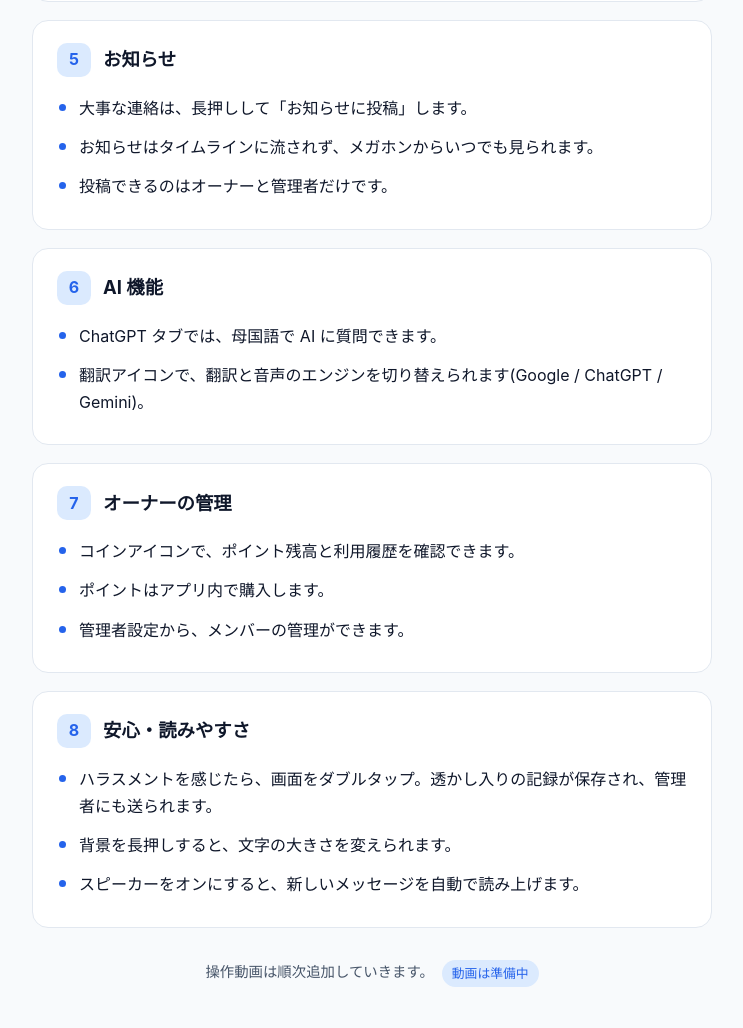
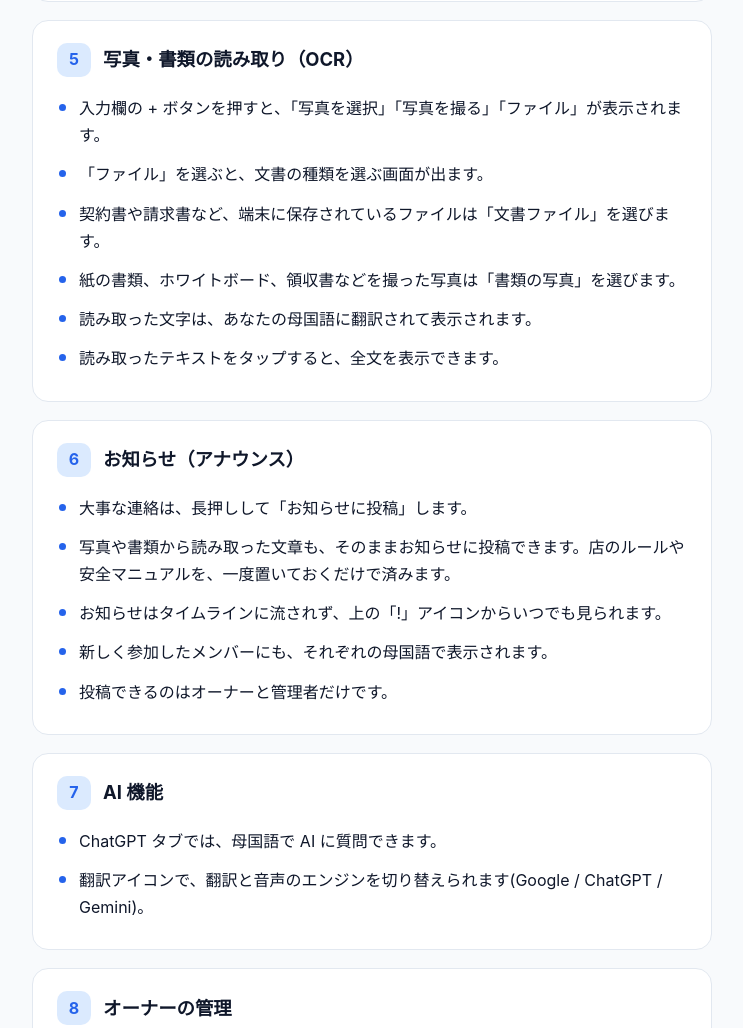
Before and after one commit to taaboo/transworks-web, a plain HTML site: page howto.html in a window 1280 px wide. Shown: the part 1737-2765 px from the top of the page, without its empty margins (268-1011 px from the left). Drawn offline with Linux system fonts and the light colour scheme.

Commit message:
Update howto.html

```diff
--- a/howto.html
+++ b/howto.html
@@ -150,28 +150,43 @@
     </div>
   </section>
 
-  <!-- 5 Announcements -->
+  <!-- 5 OCR -->
   <section class="step">
-    <h2><span class="num">5</span><span class="ja">お知らせ</span><span class="en">Announcements</span></h2>
+    <h2><span class="num">5</span><span class="ja">写真・書類の読み取り（OCR）</span><span class="en">Reading Photos &amp; Documents (OCR)</span></h2>
+    <ul>
+      <li><span class="ja">入力欄の + ボタンを押すと、「写真を選択」「写真を撮る」「ファイル」が表示されます。</span><span class="en">Tap the + button next to the input field to show "Select Photo," "Take Photo," and "File."</span></li>
+      <li><span class="ja">「ファイル」を選ぶと、文書の種類を選ぶ画面が出ます。</span><span class="en">Choosing "File" opens a dialog asking which type of document it is.</span></li>
+      <li><span class="ja">契約書や請求書など、端末に保存されているファイルは「文書ファイル」を選びます。</span><span class="en">For files saved on your device, such as contracts or invoices, choose "Document File."</span></li>
+      <li><span class="ja">紙の書類、ホワイトボード、領収書などを撮った写真は「書類の写真」を選びます。</span><span class="en">For photos of paper documents, whiteboards, or receipts, choose "Photo of a Document."</span></li>
+      <li><span class="ja">読み取った文字は、あなたの母国語に翻訳されて表示されます。</span><span class="en">The text that is read is translated into your own language.</span></li>
+      <li><span class="ja">読み取ったテキストをタップすると、全文を表示できます。</span><span class="en">Tap the extracted text to see the full content.</span></li>
+    </ul>
+  </section>
+
+ <!-- 6 Announcements -->
+  <section class="step">
+    <h2><span class="num">6</span><span class="ja">お知らせ（アナウンス）</span><span class="en">Announcements</span></h2>
     <ul>
       <li><span class="ja">大事な連絡は、長押しして「お知らせに投稿」します。</span><span class="en">For important notices, long-press and choose "Post to Announcements."</span></li>
-      <li><span class="ja">お知らせはタイムラインに流されず、メガホンからいつでも見られます。</span><span class="en">Announcements never scroll away — open them anytime from the megaphone icon.</span></li>
+      <li><span class="ja">写真や書類から読み取った文章も、そのままお知らせに投稿できます。店のルールや安全マニュアルを、一度置いておくだけで済みます。</span><span class="en">Text read from photos or documents can be posted to Announcements as well. Post your store rules or safety manual once, and it stays there.</span></li>
+      <li><span class="ja">お知らせはタイムラインに流されず、上の「!」アイコンからいつでも見られます。</span><span class="en">Announcements never scroll away — open them anytime from the "!" icon at the top.</span></li>
+      <li><span class="ja">新しく参加したメンバーにも、それぞれの母国語で表示されます。</span><span class="en">Members who join later can also read them, each in their own language.</span></li>
       <li><span class="ja">投稿できるのはオーナーと管理者だけです。</span><span class="en">Only owners and admins can post.</span></li>
     </ul>
   </section>
 
-  <!-- 6 AI -->
+  <!-- 7 AI -->
   <section class="step">
-    <h2><span class="num">6</span><span class="ja">AI 機能</span><span class="en">AI Features</span></h2>
+    <h2><span class="num">7</span><span class="ja">AI 機能</span><span class="en">AI Features</span></h2>
     <ul>
       <li><span class="ja">ChatGPT タブでは、母国語で AI に質問できます。</span><span class="en">In the ChatGPT tab, ask the AI questions in your own language.</span></li>
       <li><span class="ja">翻訳アイコンで、翻訳と音声のエンジンを切り替えられます(Google / ChatGPT / Gemini)。</span><span class="en">Use the translation icon to switch engines (Google / ChatGPT / Gemini).</span></li>
     </ul>
   </section>
 
-  <!-- 7 Owner management -->
+  <!-- 8 Owner management -->
   <section class="step">
-    <h2><span class="num">7</span><span class="ja">オーナーの管理</span><span class="en">Owner Management</span></h2>
+    <h2><span class="num">8</span><span class="ja">オーナーの管理</span><span class="en">Owner Management</span></h2>
     <ul>
       <li><span class="ja">コインアイコンで、ポイント残高と利用履歴を確認できます。</span><span class="en">Tap the coin icon to check your point balance and usage history.</span></li>
       <li><span class="ja">ポイントはアプリ内で購入します。</span><span class="en">Buy points in the app.</span></li>
@@ -179,9 +194,9 @@
     </ul>
   </section>
 
-  <!-- 8 Safety -->
+  <!-- 9 Safety -->
   <section class="step">
-    <h2><span class="num">8</span><span class="ja">安心・読みやすさ</span><span class="en">Safety &amp; Accessibility</span></h2>
+    <h2><span class="num">9</span><span class="ja">安心・読みやすさ</span><span class="en">Safety &amp; Accessibility</span></h2>
     <ul>
       <li><span class="ja">ハラスメントを感じたら、画面をダブルタップ。透かし入りの記録が保存され、管理者にも送られます。</span><span class="en">If you experience harassment, double-tap the screen. A watermarked record is saved and sent to the admin.</span></li>
       <li><span class="ja">背景を長押しすると、文字の大きさを変えられます。</span><span class="en">Long-press the background to change the text size.</span></li>
```
